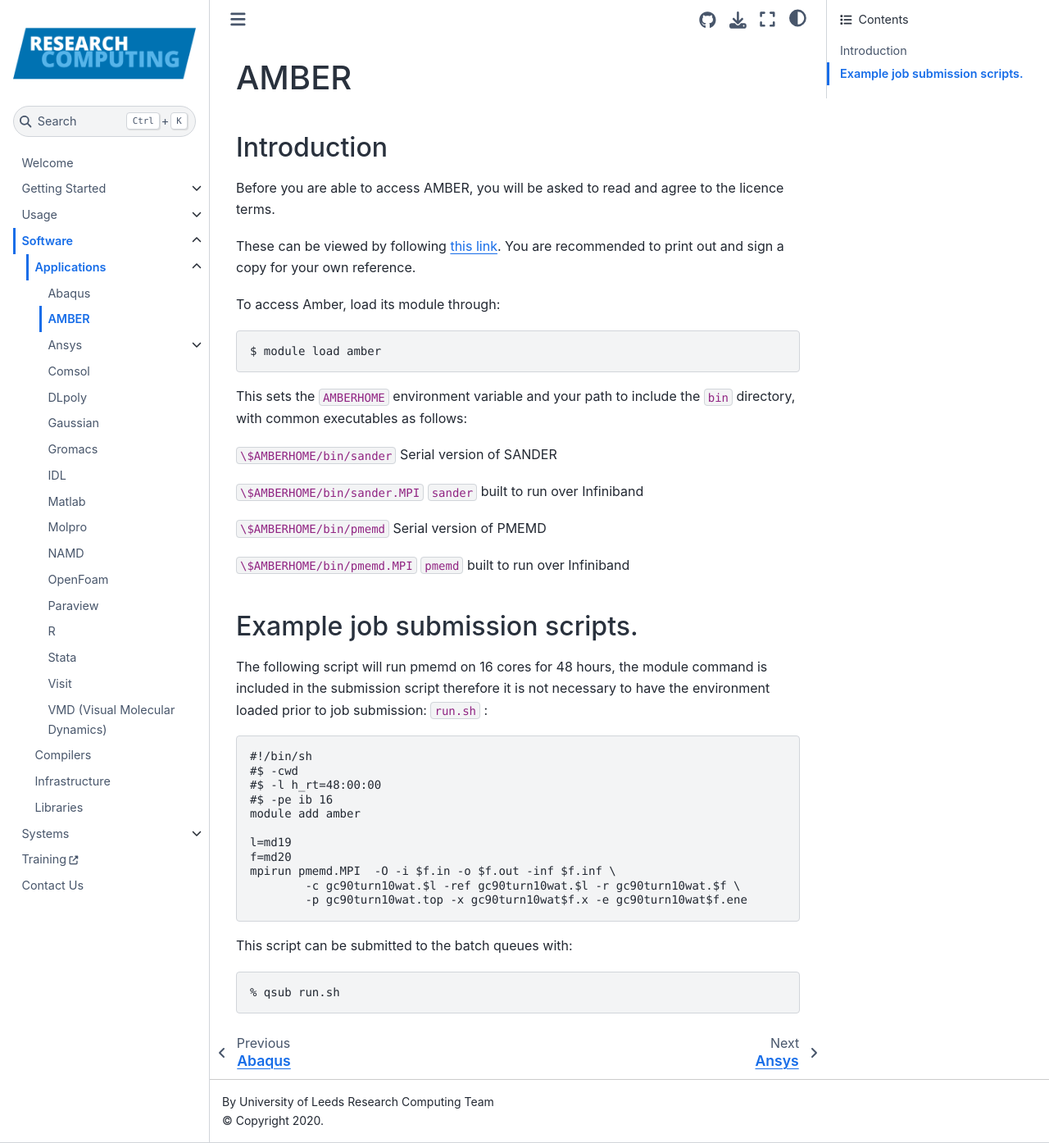
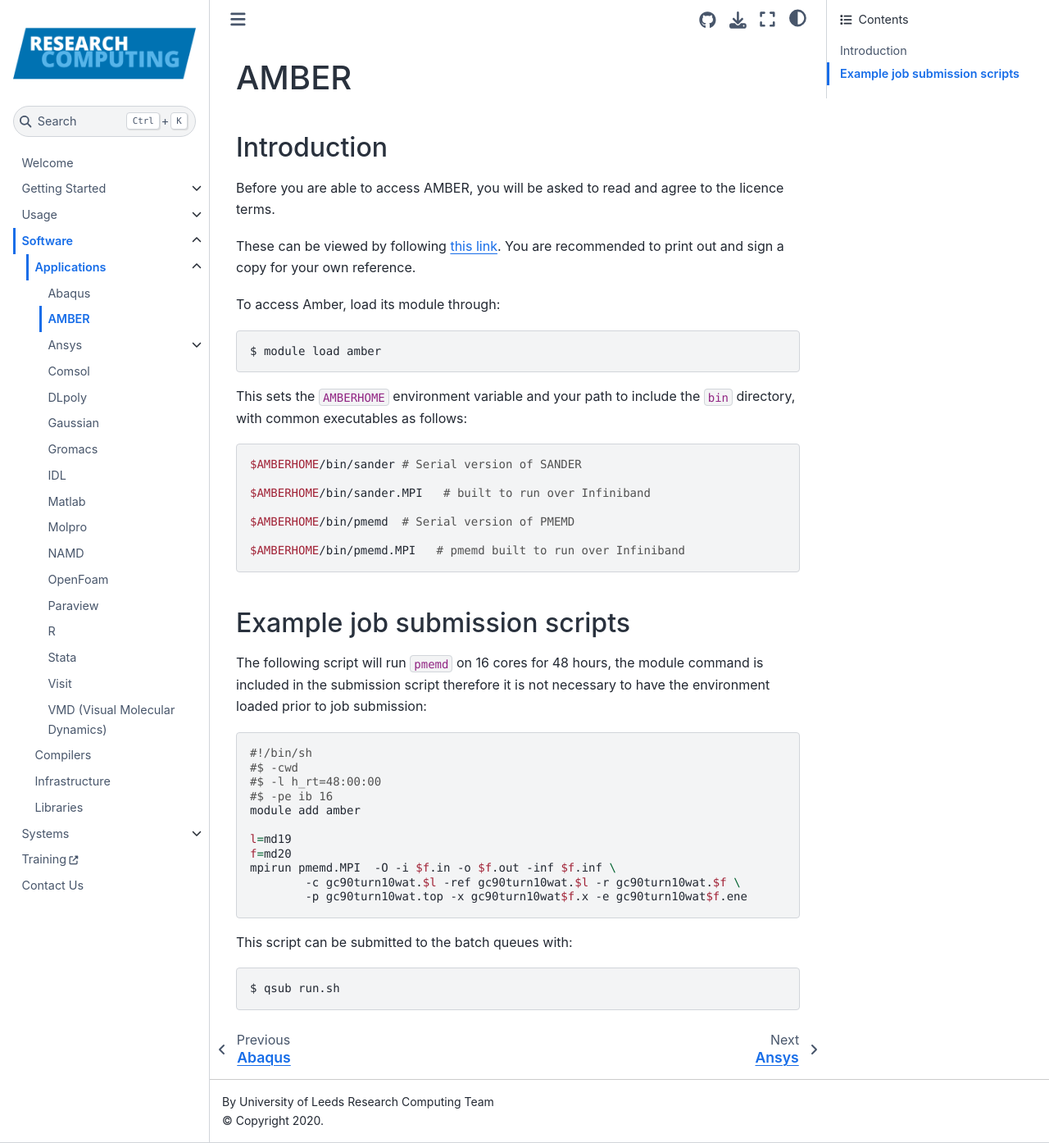
Before and after one commit to foqueiroz/arcdocs.github.io, a Jupyter Book: the page built from book/software/applications/amber.md, in a window 1280 px wide and 1394 px high. Shown: the whole window at 82% size. Built offline with Jupyter Book 1.0.4 settings and Sphinx 7.4.7 and the Sphinx Book theme 1.1.4, drawn with Linux system fonts in a browser that asks for light colours.

Commit message:
tidied up amber

````diff
--- a/book/software/applications/amber.md
+++ b/book/software/applications/amber.md
@@ -2,8 +2,7 @@
 
 ## Introduction
 
-Before you are able to access AMBER, you will be asked to read and agree
-to the licence terms.
+Before you are able to access AMBER, you will be asked to read and agree to the licence terms.
 
 These can be viewed by following [this
 link](https://ambermd.org/LicenseAmber20.pdf). You are recommended to
@@ -11,39 +10,42 @@
 
 To access Amber, load its module through:
 
-    $ module load amber
+```bash
+$ module load amber
+```
 
-This sets the `AMBERHOME`
-environment variable and your path to include the `bin` directory, with common executables as
-follows:
+This sets the `AMBERHOME` environment variable and your path to include the `bin` directory, with common executables as follows:
 
- `\$AMBERHOME/bin/sander`       Serial version of SANDER
+```bash
+$AMBERHOME/bin/sander # Serial version of SANDER
 
- `\$AMBERHOME/bin/sander.MPI`   `sander` built to run over Infiniband
+$AMBERHOME/bin/sander.MPI   # built to run over Infiniband
 
- `\$AMBERHOME/bin/pmemd`        Serial version of PMEMD
+$AMBERHOME/bin/pmemd  # Serial version of PMEMD
 
- `\$AMBERHOME/bin/pmemd.MPI`    `pmemd` built to run over Infiniband
+$AMBERHOME/bin/pmemd.MPI   # pmemd built to run over Infiniband
+```
 
-## Example job submission scripts.
+## Example job submission scripts
 
-The following script will run pmemd on 16 cores for 48 hours, the module
-command is included in the submission script therefore it is not
-necessary to have the environment loaded prior to job submission:
-`run.sh` :
+The following script will run `pmemd` on 16 cores for 48 hours, the module command is included in the submission script therefore it is not necessary to have the environment loaded prior to job submission:
 
-    #!/bin/sh
-    #$ -cwd
-    #$ -l h_rt=48:00:00
-    #$ -pe ib 16
-    module add amber
+```bash
+#!/bin/sh
+#$ -cwd
+#$ -l h_rt=48:00:00
+#$ -pe ib 16
+module add amber
 
-    l=md19
-    f=md20
-    mpirun pmemd.MPI  -O -i $f.in -o $f.out -inf $f.inf \
-            -c gc90turn10wat.$l -ref gc90turn10wat.$l -r gc90turn10wat.$f \
-            -p gc90turn10wat.top -x gc90turn10wat$f.x -e gc90turn10wat$f.ene
+l=md19
+f=md20
+mpirun pmemd.MPI  -O -i $f.in -o $f.out -inf $f.inf \
+        -c gc90turn10wat.$l -ref gc90turn10wat.$l -r gc90turn10wat.$f \
+        -p gc90turn10wat.top -x gc90turn10wat$f.x -e gc90turn10wat$f.ene
+```
 
 This script can be submitted to the batch queues with:
 
-    % qsub run.sh
+```bash
+$ qsub run.sh
+```
````
